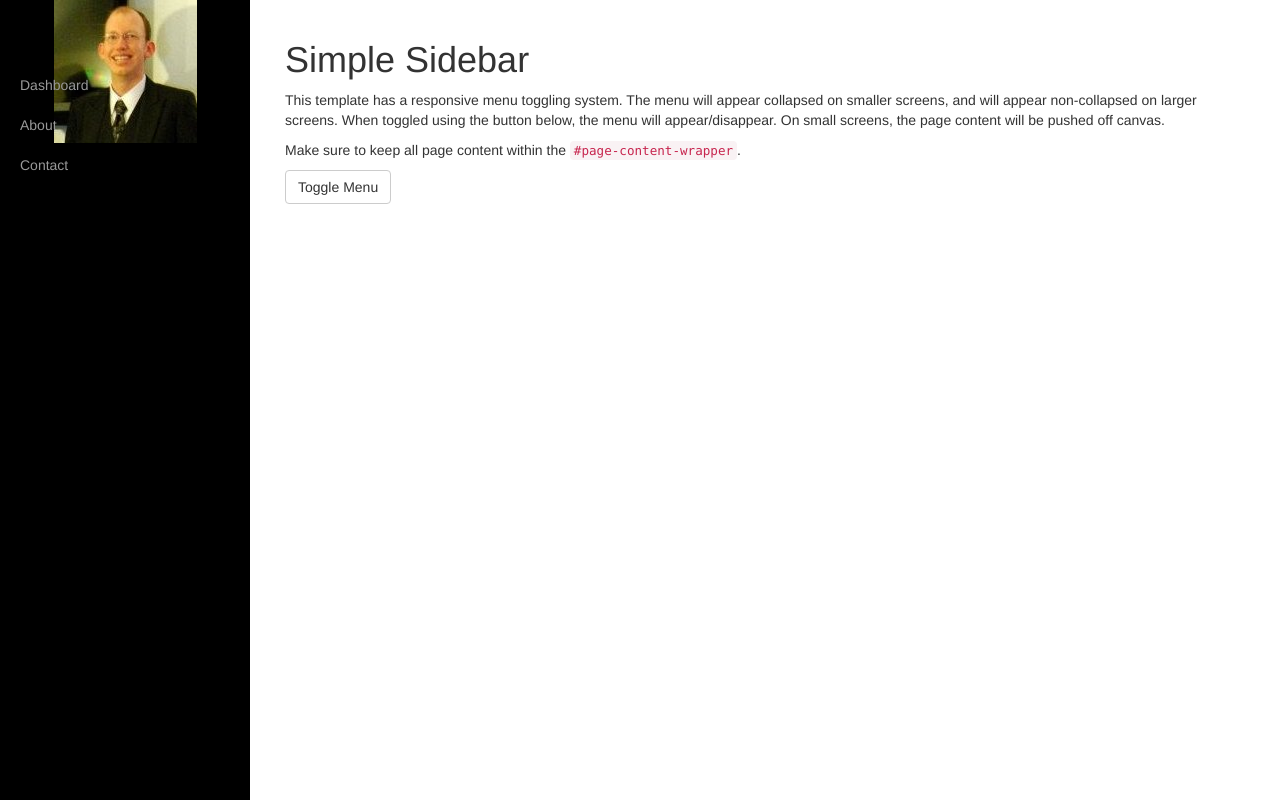
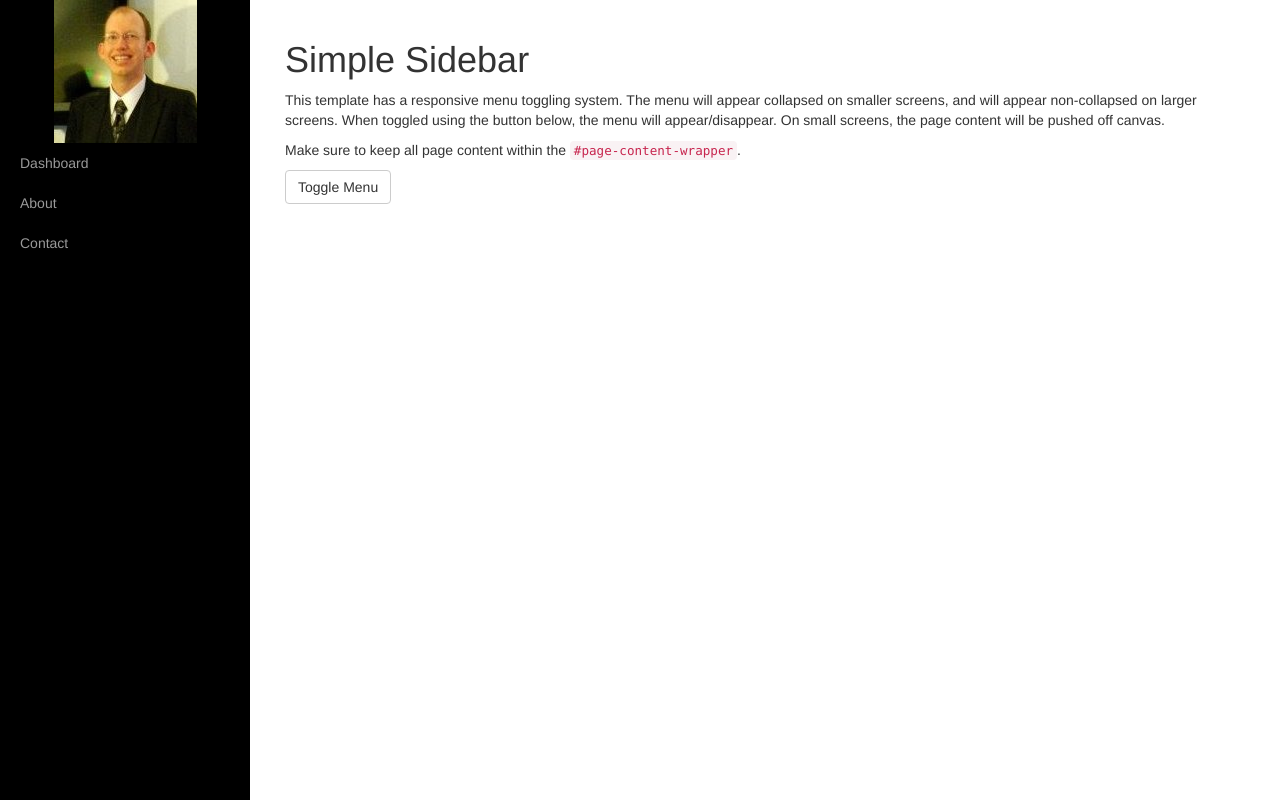
Before and after one commit to dbigelow/dbigelow.github.io, a plain HTML site: page index.html in a window 1280 px wide. Drawn offline with Linux system fonts and the light colour scheme.

Commit message:
updated image so that it doesn't overlap with the sidebar buttons

```diff
--- a/index.html
+++ b/index.html
@@ -36,7 +36,7 @@
     <div id="wrapper">
         <div id="sidebar-wrapper">
             <ul class="sidebar-nav">
-                <li class="sidebar-brand">
+                <li>
                         <img src="/img/me.jpg" class="img-responsive center-block"/>
                 </li>
                 <li>
```
